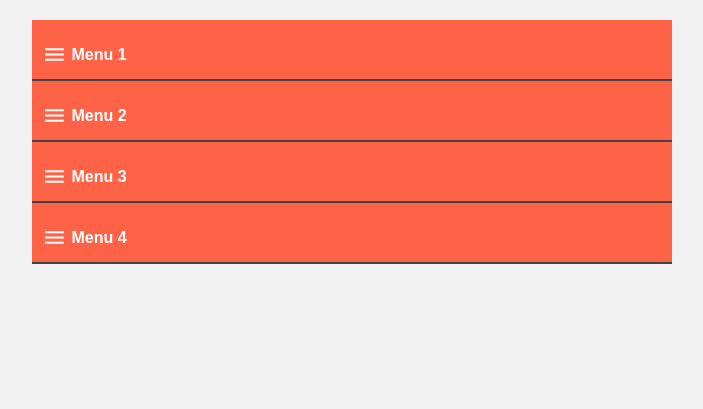
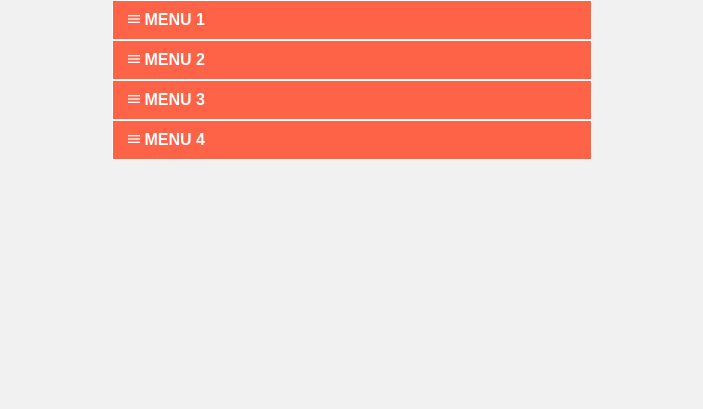
Before and after one commit to avlisesolrac/jira, a PHP site: page / in a window 1280 px wide. Shown: the top 409 px of the page, without its empty margins (288-991 px from the left). Run offline with PHP 8.4, Linux system fonts and the light colour scheme.

Commit message:
success: Desenvolver um menu Sanfona(Accordion) - DEV-13

```diff
--- a/DEV-13/estilo.css
+++ b/DEV-13/estilo.css
@@ -1,7 +1,9 @@
+@import 'http://code.ionicframework.com/ionicons/2.0.1/css/ionicons.min.css';
+
 *{
 margin: 0;
 padding: 0;
-font-family: "Century Gothic", sans-serif;
+font-family: 'Ionicons', 'Century Gothic', sans-serif;
 }
 
 body{
@@ -9,47 +11,35 @@ background-color: #f1f1f1;
 }
 
 nav{
-max-width: 50%;
-margin: 20px auto;
+width: 480px;
+margin: auto;
 }
 
-nav ul li{
+nav ul{
 list-style-type: none;
-background-color: #fff;
 }
 
 nav ul li a{
+border: 1px solid;
+display: block;
+padding: 10px 0;
 text-decoration: none;
-border-bottom: 2px solid #444;
-display: block;
-padding: 15px 10px;
 background-color: tomato;
 color: #fff;
+padding-left: 15px;
 font-weight: bold;
 }
 
-nav ul li a ion-icon{
-position: relative;
-top: 7px;
-font-size: 25px;
-}
-
 nav ul li p{
-margin: 0 30px;
+padding: 0px 15px;
+text-align: justify;
 height: 0em;
 overflow: hidden;
-transition: 500ms;
+display: block;
+transition: .8s;
 }
 
 :target p{
+height: 20em;
 padding-top: 10px;
-height: 25em;
 }
-
-@media screen and (max-width: 800px){
-
-nav{
-max-width: 90%;
-}
-
-}
--- a/DEV-13/index.html
+++ b/DEV-13/index.html
@@ -1,32 +1,32 @@
 <!DOCTYPE html>
 <html>
 <head>
-<title>Menú</title>
+<title>Menu Sanfona</title>
+<link rel="stylesheet" type="text/css" href="estilo.css">
 <meta charset="utf-8">
-<link rel="stylesheet" type="text/css" href="estilo.css">
-<link rel="stylesheet" type="text/css" href="">
 </head>
 <body>
 
 <nav>
 <ul>
 	<li id="menu1">
-<a href="#menu1"><ion-icon name="menu-sharp"></ion-icon> Menu 1</a>
+		<a class="ion-android-menu" href="#menu1"> MENU 1</a>
 		<p>O Lorem Ipsum é um texto modelo da indústria tipográfica e de impressão. O Lorem Ipsum tem vindo a ser o texto padrão usado por estas indústrias desde o ano de 1500, quando uma misturou os caracteres de um texto para criar um espécime de livro. Este texto não só sobreviveu 5 séculos, mas também o salto para a tipografia electrónica, mantendo-se essencialmente inalterada. Foi popularizada nos anos 60 com a disponibilização das folhas de Letraset, que continham passagens com Lorem Ipsum, e mais recentemente com os programas de publicação como o Aldus PageMaker que incluem versões do Lorem Ipsum.</p>
+	</li>
 	<li id="menu2">
-<a href="#menu2"><ion-icon name="menu-sharp"></ion-icon> Menu 2</a>
+		<a class="ion-android-menu" href="#menu2"> MENU 2</a>
 		<p>É um facto estabelecido de que um leitor é distraído pelo conteúdo legível de uma página quando analisa a sua mancha gráfica. Logo, o uso de Lorem Ipsum leva a uma distribuição mais ou menos normal de letras, ao contrário do uso de "Conteúdo aqui, conteúdo aqui", tornando-o texto legível. Muitas ferramentas de publicação electrónica e editores de páginas web usam actualmente o Lorem Ipsum como o modelo de texto usado por omissão, e uma pesquisa por "lorem ipsum" irá encontrar muitos websites ainda na sua infância. Várias versões têm evoluído ao longo dos anos, por vezes por acidente, por vezes propositadamente (como no caso do humor).</p>
+	</li>
 	<li id="menu3">
-<a href="#menu3"><ion-icon name="menu-sharp"></ion-icon> Menu 3</a>
+		<a class="ion-android-menu" href="#menu3"> MENU 3</a>
 		<p>Ao contrário da crença popular, o Lorem Ipsum não é simplesmente texto aleatório. Tem raízes numa peça de literatura clássica em Latim, de 45 AC, tornando-o com mais de 2000 anos. Richard McClintock, um professor de Latim no Colégio Hampden-Sydney, na Virgínia, procurou uma das palavras em Latim mais obscuras (consectetur) numa passagem Lorem Ipsum, e atravessando as cidades do mundo na literatura clássica, descobriu a sua origem. Lorem Ipsum vem das secções 1.10.32 e 1.10.33 do "de Finibus Bonorum et Malorum" (Os Extremos do Bem e do Mal), por Cícero, escrito a 45AC. Este livro é um tratado na teoria da ética, muito popular durante a Renascença. A primeira linha de Lorem Ipsum, "Lorem ipsum dolor sit amet..." aparece de uma linha na secção 1.10.32.</p>
+	</li>
 	<li id="menu4">
-<a href="#menu4"><ion-icon name="menu-sharp"></ion-icon> Menu 4</a>
+		<a class="ion-android-menu" href="#menu4"> MENU 4</a>
 		<p>Existem muitas variações das passagens do Lorem Ipsum disponíveis, mas a maior parte sofreu alterações de alguma forma, pela injecção de humor, ou de palavras aleatórias que nem sequer parecem suficientemente credíveis. Se vai usar uma passagem do Lorem Ipsum, deve ter a certeza que não contém nada de embaraçoso escondido no meio do texto. Todos os geradores de Lorem Ipsum na Internet acabam por repetir porções de texto pré-definido, como necessário, fazendo com que este seja o primeiro verdadeiro gerador na Internet. Usa um dicionário de 200 palavras em Latim, combinado com uma dúzia de modelos de frases, para gerar Lorem Ipsum que pareçam razoáveis. Desta forma, o Lorem Ipsum gerado é sempre livre de repetição, ou de injecção humorística, etc.</p>
+	</li>
 </ul>
 </nav>
 
-<script type="module" src="https://unpkg.com/ionicons@7.1.0/dist/ionicons/ionicons.esm.js"></script>
-<script nomodule src="https://unpkg.com/ionicons@7.1.0/dist/ionicons/ionicons.js"></script>
-
 </body>
 </html>
```
Also changed, not shown: DEV-13/success.gif. Lines whose indentation alone changed are shown as unchanged.
